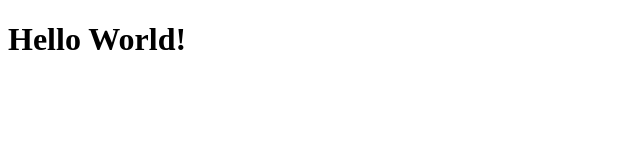
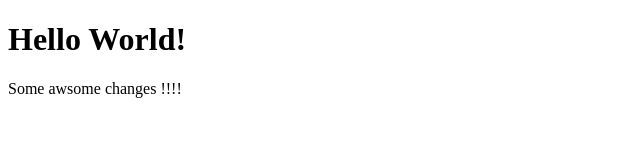
Before and after one commit to carlosloureda/awesome-application, a plain HTML site: page index.html in a window 1280 px wide. Shown: the whole page, without its empty margins (0-640 px from the left). Drawn offline with Linux system fonts and the light colour scheme.

Commit message:
Added an awesome feature

```diff
--- a/index.html
+++ b/index.html
@@ -7,5 +7,6 @@
   </head>
   <body>
     <h1>Hello World!</h1>
+    <p>Some awsome changes !!!!</p>
   </body>
 </html>
```
